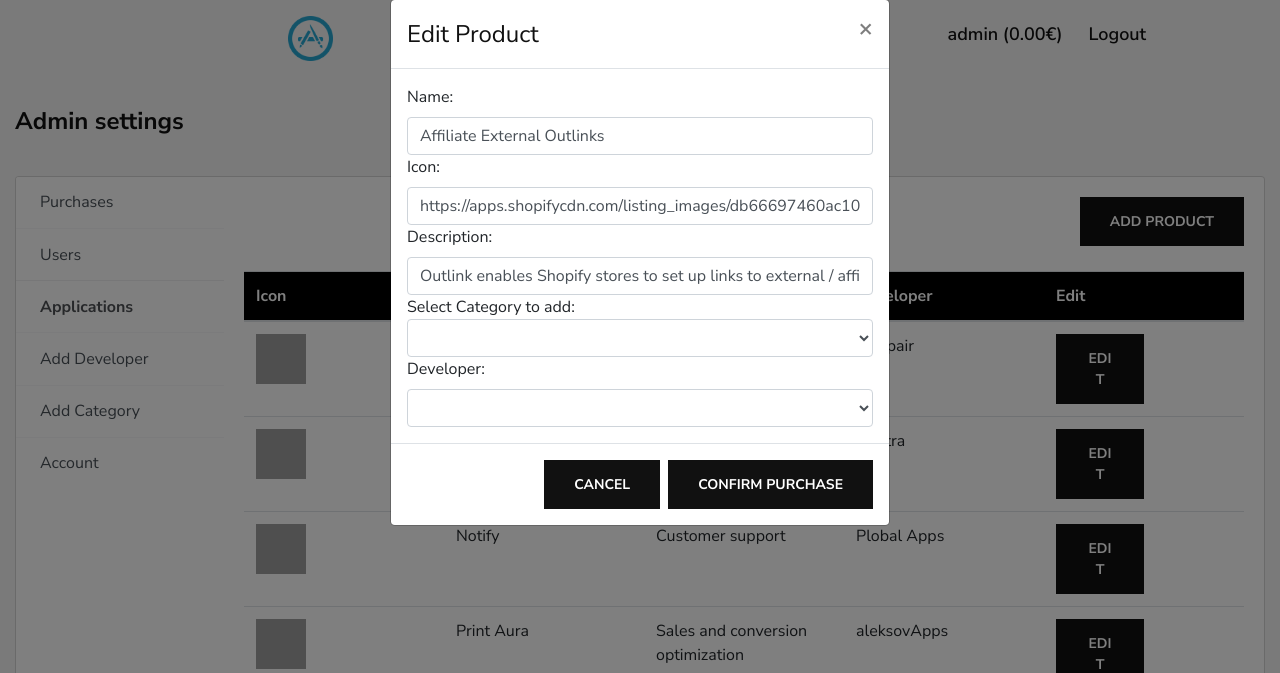
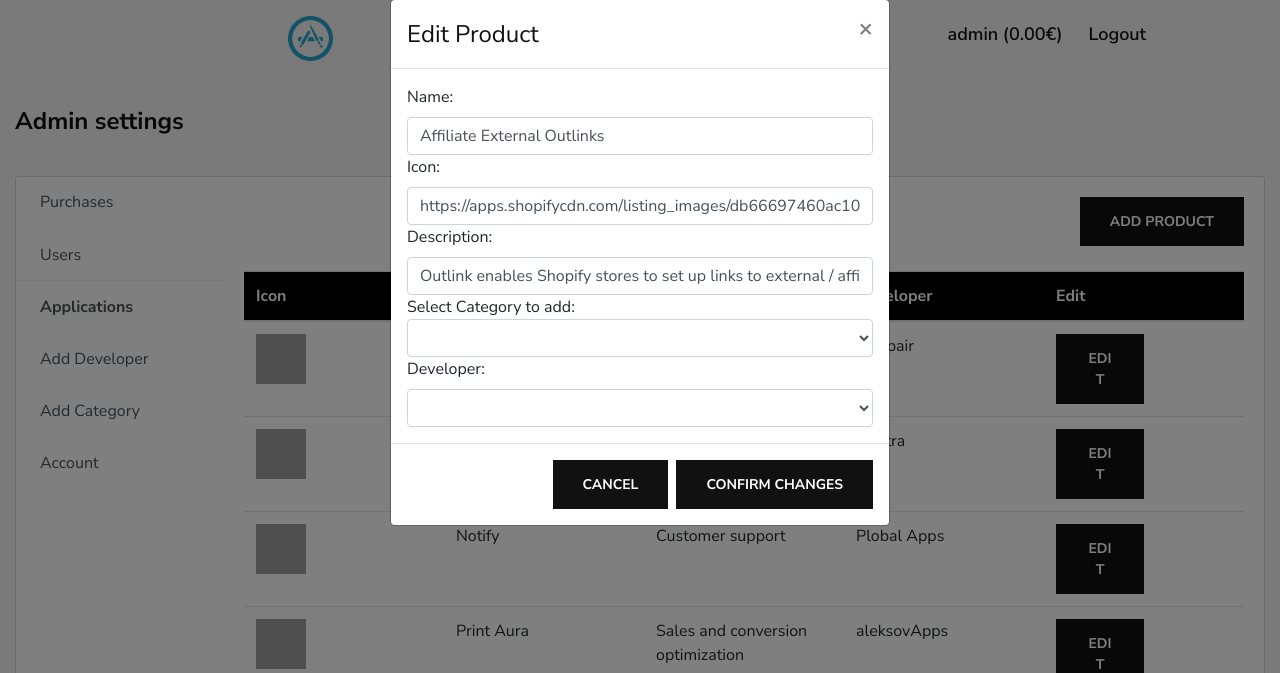
Before and after one commit to hugofpaiva/tpw-p1, a Django app: page /admin/apps/ in a window 1280 px wide, after a click on "EDIT". Shown: the part 29-702 px from the top of the page. Run offline with Django 3.2, Linux system fonts and the light colour scheme; a user stored in the database is signed in; data comes from the database, SQL or seed files in the repository; some libraries are stand-ins or nearby versions; grey boxes are pictures that could not be loaded.

Commit message:
small fix

```diff
--- a/webproj/app/templates/adminapps.html
+++ b/webproj/app/templates/adminapps.html
@@ -143,7 +143,7 @@
       <!-- Modal footer -->
       <div class="modal-footer">
         <button type="button" class="site-btn" data-dismiss="modal">Cancel</button>
-       <button type="button"  onclick="proceed_edit()" class="site-btn" data-dismiss="modal">Confirm Purchase</button>
+       <button type="button"  onclick="proceed_edit()" class="site-btn" data-dismiss="modal">Confirm Changes</button>
       </div>
     </form>
 
```
